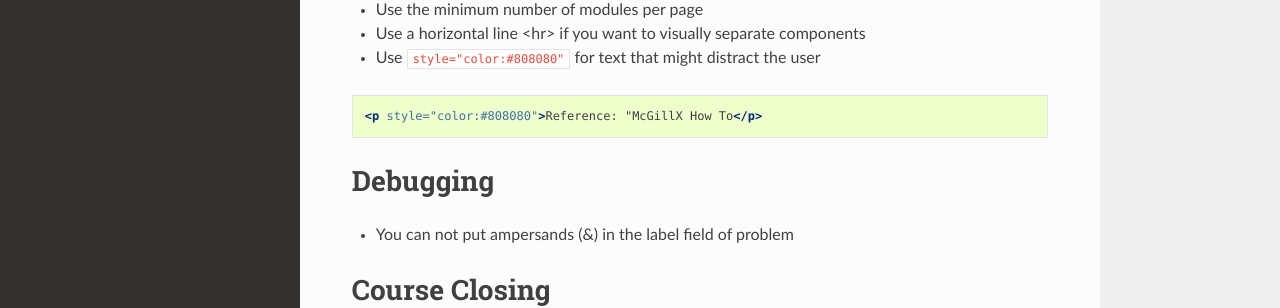
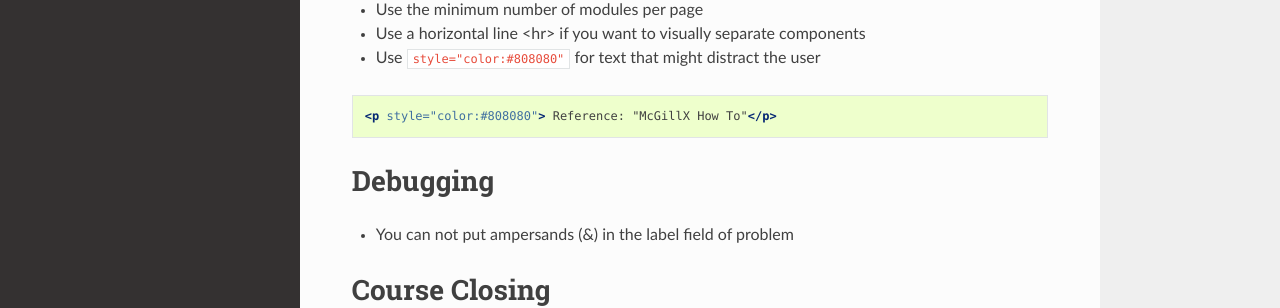
Before and after one commit to McGillX/course-development-guide, a Sphinx documentation site: the page built from docs/source/notes.rst, in a window 1280 px wide and 1311 px high. Shown: the part 609-917 px from the top of the window. Built offline with Sphinx 7.4.7 and the Read the Docs theme 2.0.0, drawn with Linux system fonts in a browser that asks for light colours.

Commit message:
Update notes.rst

```diff
--- a/docs/source/notes.rst
+++ b/docs/source/notes.rst
@@ -29,7 +29,7 @@
 
 .. code-block:: xml
 
-    <p style="color:#808080">Reference: "McGillX How To</p>
+    <p style="color:#808080"> Reference: "McGillX How To"</p>
 
 Debugging
 ============================
@@ -44,12 +44,12 @@
 Under the advanced settings tab set the discussion blackout dates with the end date being 2099.
 
 .. code-block:: xml
- [
-     [
-         "2015-12-18T00:00",
-         "2099-12-31T11:59"
-     ]
- ]
+    [
+        [
+            "2015-12-18T00:00",
+            "2099-12-31T11:59"
+        ]
+    ]
 
 Resources
 ==============
```
